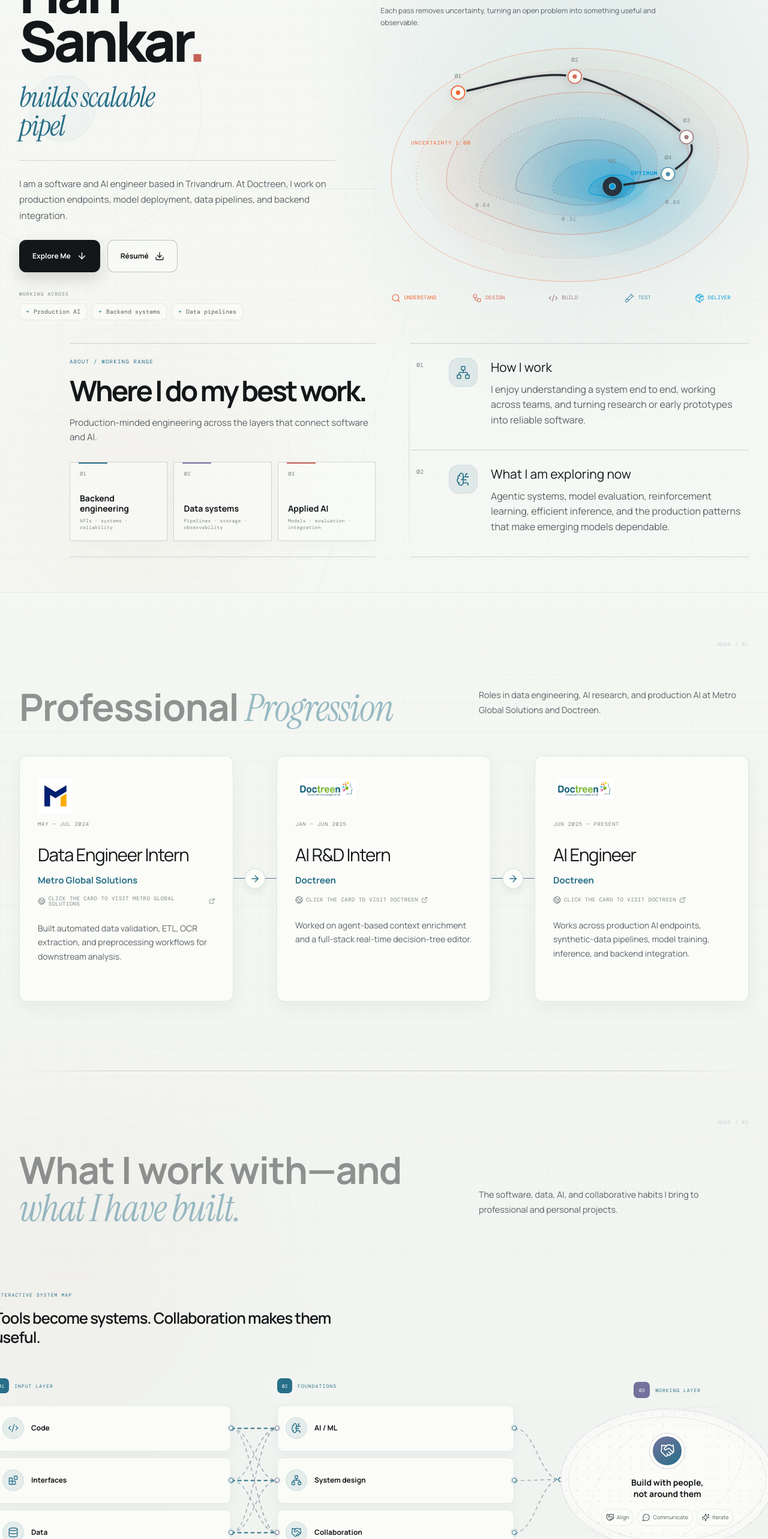
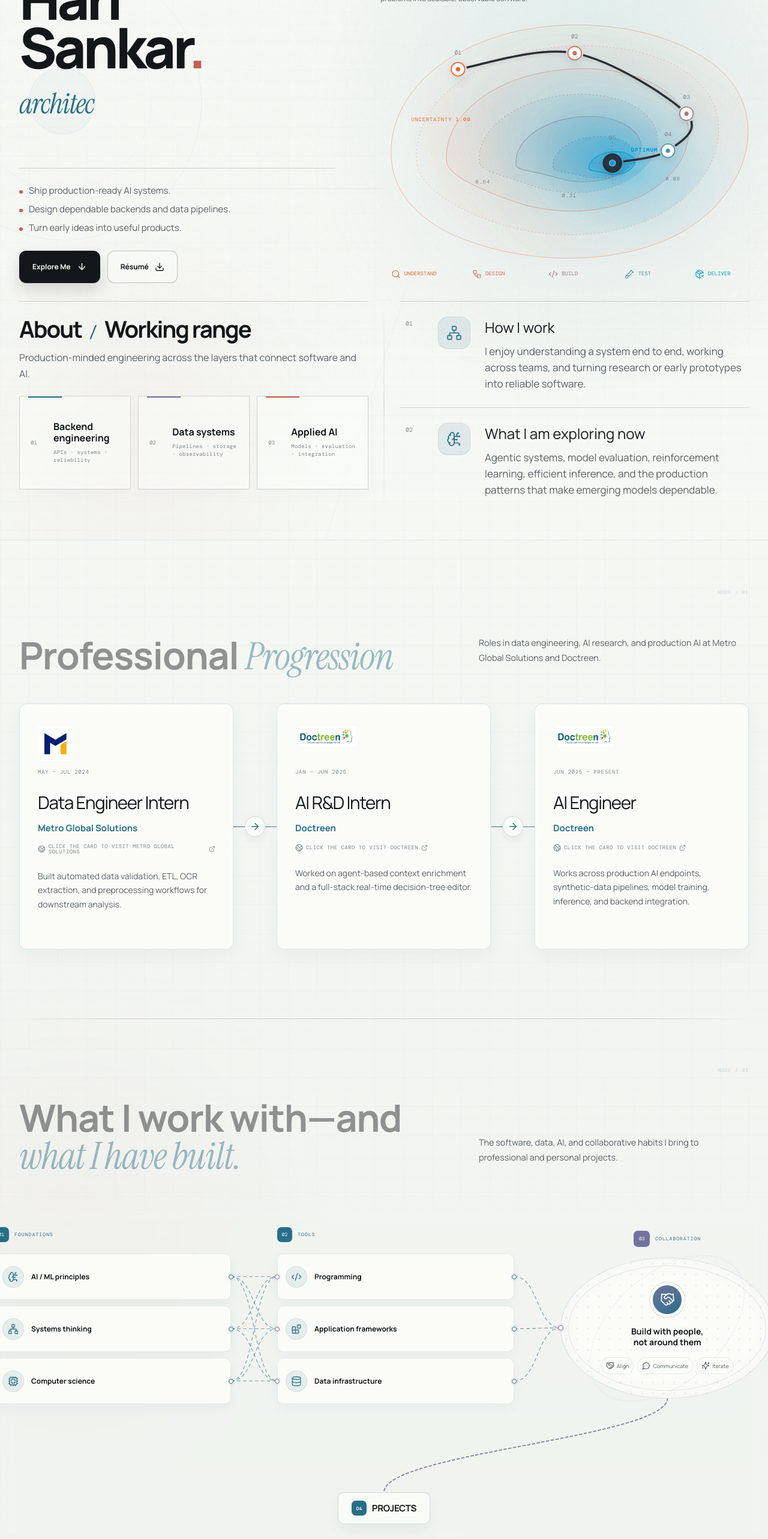
Before and after one commit to Hari-Skr/Hari-Skr.github.io, a React (Vite) app: page / in a window 1280 px wide. Shown: the part 220-2786 px from the top of the page at 60% size. Built offline with nearby package versions, Linux system fonts and the light colour scheme; a web font is replaced by a local one.

Commit message:
refact : content refactor

```diff
--- a/src/components/Hero.jsx
+++ b/src/components/Hero.jsx
@@ -3,8 +3,6 @@ import { profile } from '../data/portfolio'
 import HeroLossLandscape from './HeroLossLandscape'
 import TypingHeadline from './TypingHeadline'
 import AboutStage from './journey/AboutStage'
-
-const focusAreas = ['Production AI', 'Backend systems', 'Data pipelines']
 
 export default function Hero() {
   const scrollToExplore = (event) => {
@@ -36,7 +34,9 @@ export default function Hero() {
           </p>
           <TypingHeadline />
           <div className="hero-intro">
-            <p className="hero-summary">{profile.summary}</p>
+            <ul className="hero-summary" aria-label="What I do">
+              {profile.summaryPoints.map((point) => <li key={point}>{point}</li>)}
+            </ul>
             <div className="hero-actions">
               <a className="button button-dark" href="#about" onClick={scrollToExplore}>
                 Explore Me <ArrowDown size={17} />
@@ -44,12 +44,6 @@ export default function Hero() {
               <a className="button button-outline" href="/hari-sankar-resume.md" download>
                 Résumé <Download size={16} />
               </a>
-            </div>
-          </div>
-          <div className="hero-focus" aria-label="Primary engineering focus">
-            <span>Working across</span>
-            <div>
-              {focusAreas.map((area) => <strong key={area}>{area}</strong>)}
             </div>
           </div>
         </div>
--- a/src/components/HeroLossLandscape.jsx
+++ b/src/components/HeroLossLandscape.jsx
@@ -84,8 +84,8 @@ export default function HeroLossLandscape() {
     <aside className="hero-landscape" data-reveal aria-label="An optimization path converging toward a useful result">
       <div className="landscape-heading">
         <span>DECISION PATH</span>
-        <strong>Clear decisions move useful software forward.</strong>
-        <p>Each pass removes uncertainty, turning an open problem into something useful and observable.</p>
+        <strong>Clarity drives innovation.</strong>
+        <p>Every iteration cuts through the uncertainty, transforming complex engineering problems into scalable, observable software.</p>
       </div>
 
       <div className="loss-visual">
--- a/src/components/TypingHeadline.jsx
+++ b/src/components/TypingHeadline.jsx
@@ -1,10 +1,10 @@
 import { useEffect, useState } from 'react'
 
 const phrases = [
-  'builds production AI.',
-  'designs backend systems.',
-  'builds scalable pipelines.',
-  'turns research into products.',
+  'builds AI that actually ships.',
+  'engineers intelligent backends.',
+  'architects scalable pipelines.',
+  'turns probability into products.'
 ]
 
 export default function TypingHeadline() {
--- a/src/components/journey/AboutStage.jsx
+++ b/src/components/journey/AboutStage.jsx
@@ -33,8 +33,7 @@ export default function AboutStage() {
   return (
     <section className="about-profile" data-reveal aria-labelledby="about-heading">
       <div className="about-profile-lead">
-        <span>About / Working range</span>
-        <h2 id="about-heading">Where I do my best work.</h2>
+        <h2 id="about-heading">About <span>/</span> Working range</h2>
         <p>Production-minded engineering across the layers that connect software and AI.</p>
         <div className="about-range-list" aria-label="Core operating range">
           {operatingRange.map(({ title, detail }, index) => (
@@ -51,7 +50,7 @@ export default function AboutStage() {
 
       <div className="about-profile-notes">
         {profileNotes.map(({ label, detail, Icon }, index) => (
-          <article className="about-profile-note" tabIndex="0" key={label}>
+          <article className="about-profile-note" key={label}>
             <span>0{index + 1}</span>
             <Icon aria-hidden="true" size={24} strokeWidth={1.6} />
             <div>
--- a/src/components/journey/LinearLayerStage.jsx
+++ b/src/components/journey/LinearLayerStage.jsx
@@ -19,23 +19,29 @@ import {
 import { projects } from '../../data/portfolio'
 import { StageHeading } from './Stage'
 
-const inputLayer = [
+const toolsLayer = [
   {
     id: 'code',
-    label: 'Code',
-    detail: 'Python, TypeScript, Golang, and C++ for services, tools, and product work.',
+    label: 'Programming',
+    tooltipLabel: 'Toolset',
+    detail: 'Languages chosen around the job: Python for AI and services, TypeScript for products, and Go or C++ where control and throughput matter.',
+    topics: ['Python', 'TypeScript', 'Golang', 'C++'],
     Icon: Code2,
   },
   {
     id: 'interfaces',
-    label: 'Interfaces',
-    detail: 'React, FastAPI, Django, Elysia, and Express for useful, maintainable entry points.',
+    label: 'Application frameworks',
+    tooltipLabel: 'Toolset',
+    detail: 'Frameworks for turning system capabilities into maintainable APIs, internal tools, and product-facing interfaces.',
+    topics: ['React', 'FastAPI', 'Django', 'Elysia', 'Express'],
     Icon: Blocks,
   },
   {
     id: 'data',
-    label: 'Data',
-    detail: 'PostgreSQL, Cassandra, MongoDB, MinIO, ETL, and data modeling.',
+    label: 'Data infrastructure',
+    tooltipLabel: 'Toolset',
+    detail: 'Storage and pipeline tools selected around access patterns, scale, reliability, and the shape of the data.',
+    topics: ['PostgreSQL', 'Cassandra', 'MongoDB', 'MinIO', 'ETL'],
     Icon: Database,
   },
 ]
@@ -43,21 +49,27 @@ const inputLayer = [
 const foundationLayer = [
   {
     id: 'ai-ml',
-    label: 'AI / ML',
-    detail: 'PyTorch, Transformers, TRL, PEFT, RAG, NLP, and computer vision.',
+    label: 'AI / ML principles',
+    tooltipLabel: 'Core foundation',
+    detail: 'Understanding how models learn, generalize, and fail—and how to evaluate their behavior before they reach users.',
+    topics: ['Model behavior', 'Evaluation', 'Optimization'],
     Icon: BrainCircuit,
   },
   {
     id: 'systems',
-    label: 'System design',
-    detail: 'APIs, service boundaries, storage choices, and the path from prototype to production.',
+    label: 'Systems thinking',
+    tooltipLabel: 'Core foundation',
+    detail: 'Reasoning about service boundaries, data flow, failure modes, and the path from a working prototype to dependable software.',
+    topics: ['Architecture', 'Reliability', 'Scalability'],
     Icon: Network,
   },
   {
-    id: 'collaboration',
-    label: 'Collaboration',
-    detail: 'Shared context, clear handoffs, feedback loops, and building across product and engineering.',
-    Icon: Handshake,
+    id: 'computer-science',
+    label: 'Computer science',
+    tooltipLabel: 'Core foundation',
+    detail: 'The fundamentals beneath implementation choices: algorithms, data structures, concurrency, networking, and operating systems.',
+    topics: ['Algorithms', 'Concurrency', 'Networks'],
+    Icon: Cpu,
   },
 ]
 
@@ -99,21 +111,16 @@ const technologyIcons = {
   YOLOv3: ScanEye,
 }
 
-const layerConnections = [
-  ...inputLayer.flatMap((input) => foundationLayer.map((foundation) => [input.id, foundation.id])),
-  ...foundationLayer.map((item) => [item.id, activation.id]),
-  [activation.id, 'project-output'],
-]
-
-function curveBetween(start, end) {
-  const distance = Math.max(36, end.x - start.x)
-  const control = Math.max(34, distance * 0.46)
-  return `M ${start.x} ${start.y} C ${start.x + control} ${start.y}, ${end.x - control} ${end.y}, ${end.x} ${end.y}`
+function curveToOutput(start, end) {
+  const verticalDistance = Math.max(0, end.y - start.y)
+  const control = Math.min(110, Math.max(54, verticalDistance * 0.42))
+  return `M ${start.x} ${start.y} C ${start.x} ${start.y + control}, ${end.x} ${end.y - control}, ${end.x} ${end.y}`
 }
 
-function curveDown(start, end) {
-  const control = Math.max(45, (end.y - start.y) * 0.5)
-  return `M ${start.x} ${start.y} C ${start.x} ${start.y + control}, ${end.x} ${end.y - control}, ${end.x} ${end.y}`
+function curveThrough(start, end) {
+  const direction = end.x >= start.x ? 1 : -1
+  const control = Math.max(28, Math.abs(end.x - start.x) * 0.52)
+  return `M ${start.x} ${start.y} C ${start.x + direction * control} ${start.y}, ${end.x - direction * control} ${end.y}, ${end.x} ${end.y}`
 }
 
 function LayerNode({ item, activeId, onEnter, onLeave, nodeRef, variant = '', isClone = false }) {
@@ -141,9 +148,10 @@ function LayerNode({ item, activeId, onEnter, onLeave, nodeRef, variant = '', is
       </span>
       {variant !== 'project-node' && isActive && (
         <span className="skill-node-tooltip" role="status">
-          <small>Familiar with</small>
+          <small>{item.tooltipLabel ?? 'Working knowledge'}</small>
           <strong>{item.label}</strong>
           <span>{item.detail}</span>
+          {item.topics && <i>{item.topics.join(' · ')}</i>}
         </span>
       )}
       {variant === 'project-node' && isActive && (
@@ -219,7 +227,7 @@ export default function LinearLayerStage() {
 
       const scaleX = mapBounds.width / mapWidth
       const scaleY = mapBounds.height / mapHeight
-      const pointFor = (id, edge) => {
+      const pointFor = (id, edge, offsetY = 0) => {
         const node = nodeRefs.current[id]
         if (!node) return null
         const bounds = node.getBoundingClientRect()
@@ -237,32 +245,53 @@ export default function LinearLayerStage() {
               : edge === 'bottom'
                 ? bounds.bottom - mapBounds.top
                 : bounds.top - mapBounds.top + bounds.height / 2
-          ) / scaleY,
+          ) / scaleY + offsetY,
         }
       }
 
-      const paths = layerConnections.flatMap(([source, target]) => {
-        const vertical = source === activation.id && target === 'project-output'
-        let start = pointFor(source, vertical ? 'bottom' : 'right')
-        let end = pointFor(target, vertical ? 'top' : 'left')
-        if (!start || !end) return []
-        if (vertical) {
-          start = { ...start, y: start.y + 28 }
-          end = { ...end, y: end.y - 28 }
-        }
-        const sourceIndex = inputLayer.findIndex((item) => item.id === source)
-        const targetIndex = foundationLayer.findIndex((item) => item.id === target)
-        const direct = sourceIndex >= 0 && sourceIndex === targetIndex
-        return [{
-          id: `${source}-${target}`,
-          source,
-          target,
-          direct,
-          d: vertical ? curveDown(start, end) : curveBetween(start, end),
-          start,
-          end,
-        }]
-      })
+      const paths = []
+      const foundationOutputs = foundationLayer.map((item) => ({ id: item.id, point: pointFor(item.id, 'right') }))
+      const toolInputs = toolsLayer.map((item) => ({ id: item.id, point: pointFor(item.id, 'left') }))
+      const toolOutputs = toolsLayer.map((item) => ({ id: item.id, point: pointFor(item.id, 'right') }))
+      const activationInput = pointFor(activation.id, 'left')
+
+      if (foundationOutputs.every(({ point }) => point) && toolInputs.every(({ point }) => point)) {
+        foundationOutputs.forEach(({ id: sourceId, point: start }) => {
+          toolInputs.forEach(({ id: targetId, point: end }) => paths.push({
+            id: `${sourceId}-${targetId}`,
+            source: sourceId,
+            target: targetId,
+            related: [sourceId, targetId],
+            kind: 'rail',
+            d: curveThrough(start, end),
+          }))
+        })
+      }
+
+      if (toolOutputs.every(({ point }) => point) && activationInput) {
+        toolOutputs.forEach(({ id, point }) => paths.push({
+          id: `${id}-activation`,
+          source: id,
+          target: activation.id,
+          related: [id, activation.id],
+          kind: 'rail',
+          d: curveThrough(point, activationInput),
+        }))
+      }
+
+      const outputStart = pointFor(activation.id, 'bottom')
+      const outputEnd = pointFor('project-output', 'top')
+      if (outputStart && outputEnd) {
+        paths.push({
+          id: 'activation-project-output',
+          source: activation.id,
+          target: 'project-output',
+          related: [activation.id],
+          outputConnection: true,
+          kind: 'output',
+          d: curveToOutput(outputStart, outputEnd),
+        })
+      }
 
       setDiagram({ width: mapWidth, height: mapHeight, paths })
     }
@@ -298,11 +327,6 @@ export default function LinearLayerStage() {
       />
 
       <section className="linear-system" data-reveal aria-label="Engineering skills connected through a working layer to selected projects">
-        <div className="linear-system-caption">
-          <span>Interactive system map</span>
-          <strong>Tools become systems. Collaboration makes them useful.</strong>
-        </div>
-
         <div className="linear-map" ref={mapRef}>
           {diagram.width > 0 && (
             <svg
@@ -312,9 +336,9 @@ export default function LinearLayerStage() {
             >
               <defs>
                 <linearGradient id="layer-link" x1="0" y1="0" x2="1" y2="0">
-                  <stop offset="0" stopColor="#39728a" stopOpacity=".52" />
-                  <stop offset=".55" stopColor="#756c91" stopOpacity=".68" />
-                  <stop offset="1" stopColor="#39728a" stopOpacity=".78" />
+                  <stop offset="0" stopColor="#39728a" stopOpacity=".76" />
+                  <stop offset=".55" stopColor="#756c91" stopOpacity=".8" />
+                  <stop offset="1" stopColor="#39728a" stopOpacity=".86" />
                 </linearGradient>
                 <linearGradient id="layer-link-active" x1="0" y1="0" x2="1" y2="0">
                   <stop offset="0" stopColor="#c65f55" />
@@ -322,12 +346,10 @@ export default function LinearLayerStage() {
                 </linearGradient>
               </defs>
               {diagram.paths.map((path) => {
-                const active = activeItem && (path.source === activeItem.id || path.target === activeItem.id)
+                const active = activeItem && path.related?.includes(activeItem.id)
                 return (
-                  <g className={`${active ? 'is-active ' : ''}${path.direct ? 'is-direct' : ''}`} key={path.id}>
+                  <g className={`${active ? 'is-active ' : ''}is-${path.kind}`} key={path.id}>
                     <path d={path.d} vectorEffect="non-scaling-stroke" />
-                    <circle cx={path.start.x} cy={path.start.y} r="3.2" />
-                    <circle cx={path.end.x} cy={path.end.y} r="3.2" />
                   </g>
                 )
               })}
@@ -335,10 +357,10 @@ export default function LinearLayerStage() {
           )}
 
           <div className="linear-grid">
-            <section className="linear-layer" aria-label="Input layer: code and engineering tools">
-              <header><span>01</span>Input layer</header>
+            <section className="linear-layer" aria-label="Foundations">
+              <header><span>01</span>Foundations</header>
               <div className="layer-stack">
-                {inputLayer.map((item) => (
+                {foundationLayer.map((item) => (
                   <LayerNode
                     key={item.id}
                     item={item}
@@ -351,10 +373,10 @@ export default function LinearLayerStage() {
               </div>
             </section>
 
-            <section className="linear-layer" aria-label="Foundation layer">
-              <header><span>02</span>Foundations</header>
+            <section className="linear-layer" aria-label="Tools: code and engineering tools">
+              <header><span>02</span>Tools</header>
               <div className="layer-stack">
-                {foundationLayer.map((item) => (
+                {toolsLayer.map((item) => (
                   <LayerNode
                     key={item.id}
                     item={item}
@@ -367,8 +389,8 @@ export default function LinearLayerStage() {
               </div>
             </section>
 
-            <section className="linear-activation" aria-label="Working layer">
-              <header><span>03</span>Working layer</header>
+            <section className="linear-activation" aria-label="Collaboration">
+              <header><span>03</span>Collaboration</header>
               <button
                 ref={registerNode(activation.id)}
                 type="button"
@@ -378,6 +400,7 @@ export default function LinearLayerStage() {
                 onFocus={() => setActiveItem(activation)}
                 onBlur={() => setActiveItem(null)}
               >
+                <span className="activation-port" aria-hidden="true" />
                 <span className="activation-gate-core"><Handshake size={25} strokeWidth={1.6} /></span>
                 <strong>Build with people, not around them</strong>
                 <span className="activation-signals">
@@ -389,7 +412,7 @@ export default function LinearLayerStage() {
             </section>
 
             <section className="linear-layer linear-layer-output" aria-label="Output layer: software I ship">
-              <header ref={registerNode('project-output')}>Software I ship</header>
+              <header ref={registerNode('project-output')}><span>04</span>Projects</header>
               <div className="project-grid">
                 {projectLayer.map((project) => (
                   <ProjectCard item={project} key={project.id} />
--- a/src/data/portfolio.js
+++ b/src/data/portfolio.js
@@ -6,8 +6,11 @@ export const profile = {
   phone: '+91 8714509489',
   github: 'https://github.com/HariSkr11',
   linkedin: 'https://linkedin.com/in/hari1111',
-  summary:
-    'I am a software and AI engineer based in Trivandrum. At Doctreen, I work on production endpoints, model deployment, data pipelines, and backend integration.',
+  summaryPoints: [
+    'Ship production-ready AI systems.',
+    'Design dependable backends and data pipelines.',
+    'Turn early ideas into useful products.',
+  ],
 }
 
 export const about = {
--- a/src/styles/light.css
+++ b/src/styles/light.css
@@ -419,10 +419,12 @@ body::after {
 }
 
 .typing-line {
-  min-height: 2.1em;
+  /* Every desktop phrase is written to fit this stable two-line viewport. */
+  height: 2.04em;
   display: block;
-  max-width: 12ch;
+  max-width: 22ch;
   margin-top: 29px;
+  overflow: hidden;
   color: var(--blue);
   font: italic 400 clamp(43px, 3.7vw, 66px)/1.02 var(--font-serif);
   letter-spacing: -0.035em;
@@ -450,9 +452,28 @@ body::after {
 
 .hero-summary {
   max-width: 650px;
+  display: grid;
+  gap: 9px;
+  padding: 0;
+  list-style: none;
   color: var(--ink-soft);
   font-size: clamp(15px, 1.1vw, 18px);
-  line-height: 1.75;
+  line-height: 1.45;
+}
+
+.hero-summary li {
+  display: flex;
+  align-items: baseline;
+  gap: 10px;
+}
+
+.hero-summary li::before {
+  width: 6px;
+  height: 6px;
+  flex: 0 0 auto;
+  content: "";
+  background: var(--red);
+  border-radius: 50%;
 }
 
 .hero-actions {
@@ -1306,6 +1327,7 @@ body::after {
 }
 
 .linear-layer-output {
+  position: relative;
   grid-column: 1 / -1;
   margin-top: 70px;
 }
@@ -1704,7 +1726,7 @@ body::after {
   }
 
   .typing-line {
-    max-width: 13ch;
+    max-width: 22ch;
     font-size: clamp(48px, 7vw, 68px);
   }
 
@@ -1871,7 +1893,8 @@ body::after {
   }
 
   .typing-line {
-    min-height: 2.4em;
+    height: 3.06em;
+    max-width: 13ch;
     margin-top: 25px;
     font-size: clamp(38px, 11.5vw, 52px);
   }
--- a/src/styles/redesign.css
+++ b/src/styles/redesign.css
@@ -462,8 +462,9 @@
 .hero-about-shell {
   position: relative;
   z-index: 2;
+  width: min(1600px, calc(100% - 64px));
   align-self: center;
-  padding: clamp(24px, 3vw, 40px) 0 clamp(32px, 4.5vw, 62px);
+  padding: clamp(12px, 1.5vw, 22px) 0 clamp(28px, 3.5vw, 46px);
 }
 
 .hero-about-shell .about-profile {
@@ -472,9 +473,9 @@
 
 .about-profile {
   min-height: 0;
-  grid-template-columns: minmax(440px, 0.95fr) minmax(0, 1.05fr);
-  gap: clamp(42px, 4.5vw, 76px);
-  align-items: stretch;
+  grid-template-columns: repeat(2, minmax(0, 1fr));
+  gap: clamp(48px, 4vw, 68px);
+  align-items: start;
   padding: 0;
   background: transparent;
   border: 0;
@@ -496,49 +497,51 @@
 .about-profile-lead {
   display: flex;
   flex-direction: column;
-  justify-content: center;
+  justify-content: flex-start;
   padding-block: 26px;
-  border-block: 1px solid var(--line);
-}
-
-.about-profile-lead > span {
+  border-top: 1px solid var(--line);
+  border-bottom: 0;
+}
+
+.about-profile-lead h2 {
+  max-width: none;
+  margin: 0;
+  color: var(--ink);
+  font-size: clamp(32px, 3vw, 46px);
+  font-weight: 650;
+  line-height: 1.05;
+  letter-spacing: -0.05em;
+}
+
+.about-profile-lead h2 span {
+  margin-inline: 5px;
   color: var(--blue);
-  font: 9px/1 var(--font-mono);
-  letter-spacing: 0.14em;
-  text-transform: uppercase;
-}
-
-.about-profile-lead h2 {
-  max-width: 650px;
-  margin: 20px 0 0;
-  color: var(--ink);
-  font-size: clamp(43px, 3.7vw, 61px);
-  font-weight: 650;
-  line-height: 0.98;
-  letter-spacing: -0.065em;
+  font: 400 0.72em/1 var(--font-mono);
+  letter-spacing: 0;
 }
 
 .about-profile-lead > p {
-  max-width: 530px;
-  margin: 18px 0 0;
+  max-width: 620px;
+  margin: 14px 0 0;
   color: var(--ink-soft);
-  font: 15px/1.65 var(--font-sans);
+  font: 16px/1.65 var(--font-sans);
 }
 
 .about-range-list {
   display: grid;
   grid-template-columns: repeat(3, minmax(0, 1fr));
-  gap: 10px;
-  margin-top: 28px;
+  gap: 12px;
+  margin-top: 24px;
 }
 
 .about-range-list article {
   position: relative;
-  min-height: 132px;
+  min-height: 156px;
   display: grid;
-  grid-template-rows: auto 1fr;
-  gap: 16px;
-  padding: 15px 16px;
+  grid-template-columns: 26px minmax(0, 1fr);
+  align-items: center;
+  gap: 12px;
+  padding: 22px 18px;
   overflow: hidden;
   background: rgba(252, 253, 249, 0.5);
   border: 1px solid var(--line);
@@ -583,13 +586,13 @@
 }
 
 .about-range-list article > div {
-  align-self: end;
+  min-width: 0;
 }
 
 .about-range-list strong {
   display: block;
   color: var(--ink);
-  font-size: 14px;
+  font-size: 16px;
   font-weight: 650;
   line-height: 1.22;
 }
@@ -598,20 +601,29 @@
   display: block;
   margin-top: 7px;
   color: var(--ink-faint);
-  font: 8px/1.45 var(--font-mono);
+  font: 9px/1.5 var(--font-mono);
   letter-spacing: 0.025em;
 }
 
+.about-profile-notes {
+  align-content: start;
+  grid-auto-rows: auto;
+}
+
 .about-profile-note {
-  grid-template-columns: 36px 52px 1fr;
-  gap: 18px;
-  padding-block: 24px;
+  grid-template-columns: 34px 58px 1fr;
+  gap: 20px;
+  padding: 25px 10px;
+}
+
+.about-profile-note:last-child {
+  border-bottom: 0;
 }
 
 .about-profile-note > svg {
-  width: 48px;
-  height: 48px;
-  padding: 11px;
+  width: 54px;
+  height: 54px;
+  padding: 13px;
   border-radius: 16px;
 }
 
@@ -621,14 +633,21 @@
 }
 
 .about-profile-note h3 {
-  font-size: 21px;
+  font-size: 24px;
 }
 
 .about-profile-note p {
   max-width: 760px;
   margin-top: 8px;
-  font-size: 16px;
+  font-size: 17px;
   line-height: 1.6;
+}
+
+.about-profile-note:hover,
+.about-profile-note:focus-visible {
+  padding-inline: 10px;
+  background: rgba(39, 111, 137, 0.045);
+  transform: none;
 }
 
 /* Credentials: learning is represented as a signal that moves into mentorship. */
@@ -1121,15 +1140,22 @@
 /* System map: keep every connection legible, including at rest. */
 
 .linear-connections path {
-  stroke-width: 1.45;
-  stroke-dasharray: 5 6;
-  opacity: 0.88;
-}
-
-.linear-connections g.is-direct path {
+  stroke-width: 1.6;
+  stroke-dasharray: 4 4;
+  opacity: 0.94;
+}
+
+.linear-connections g.is-rail path {
   stroke: var(--blue);
-  stroke-width: 2;
-  opacity: 0.98;
+  stroke-width: 1.2;
+  stroke-dasharray: 5 5;
+  opacity: 0.6;
+}
+
+.linear-connections g.is-output path {
+  stroke: var(--violet);
+  stroke-width: 1.8;
+  opacity: 0.9;
 }
 
 .linear-connections circle {
@@ -1142,6 +1168,21 @@
   transform-origin: center;
 }
 
+
+.activation-port {
+  position: absolute;
+  top: 50%;
+  left: -5px;
+  z-index: 5;
+  width: 9px;
+  height: 9px;
+  background: var(--paper-light);
+  border: 1.5px solid var(--violet);
+  border-radius: 50%;
+  box-shadow: 0 0 0 3px rgba(116, 114, 157, 0.06);
+  transform: translateY(-50%);
+}
+
 .linear-connections g.is-active path {
   stroke: var(--blue);
   stroke-width: 2.05;
@@ -1158,9 +1199,15 @@
 }
 
 .linear-system[data-visible="true"] .linear-connections g:not(.is-active) path {
-  stroke-dasharray: 5 6;
   stroke-dashoffset: 0;
   animation: none;
+}
+
+.skill-node-tooltip > i {
+  margin-top: 3px;
+  color: #8fc5d1;
+  font: normal 9px/1.45 var(--font-mono);
+  letter-spacing: 0.04em;
 }
 
 .project-card > footer .tech-badge {
@@ -1212,9 +1259,12 @@
 
 /* The system map shares the page's grid rather than reading as a separate card. */
 .linear-system {
+  z-index: 4;
   width: calc(100% + 120px);
   margin-inline: -60px;
   padding-inline: clamp(12px, 1.4vw, 24px);
+  padding-block: 36px 46px;
+  overflow: visible;
   background: transparent;
   border: 0;
   border-radius: 0;
@@ -1223,6 +1273,11 @@
 
 .linear-system::before {
   display: none;
+}
+
+.linear-map,
+.linear-grid {
+  overflow: visible;
 }
 
 .linear-layer-output > header {
@@ -1308,6 +1363,7 @@
     width: 100%;
     margin-inline: 0;
     padding-inline: 0;
+    padding-block: 24px 30px;
   }
 }
 
@@ -1626,12 +1682,6 @@
   }
 }
 
-@media (min-width: 721px) {
-  .hero-about-shell {
-    padding-left: 84px;
-  }
-}
-
 /* Experience queue: three roles, one continuous progression. */
 .career-timeline {
   display: grid;
```
